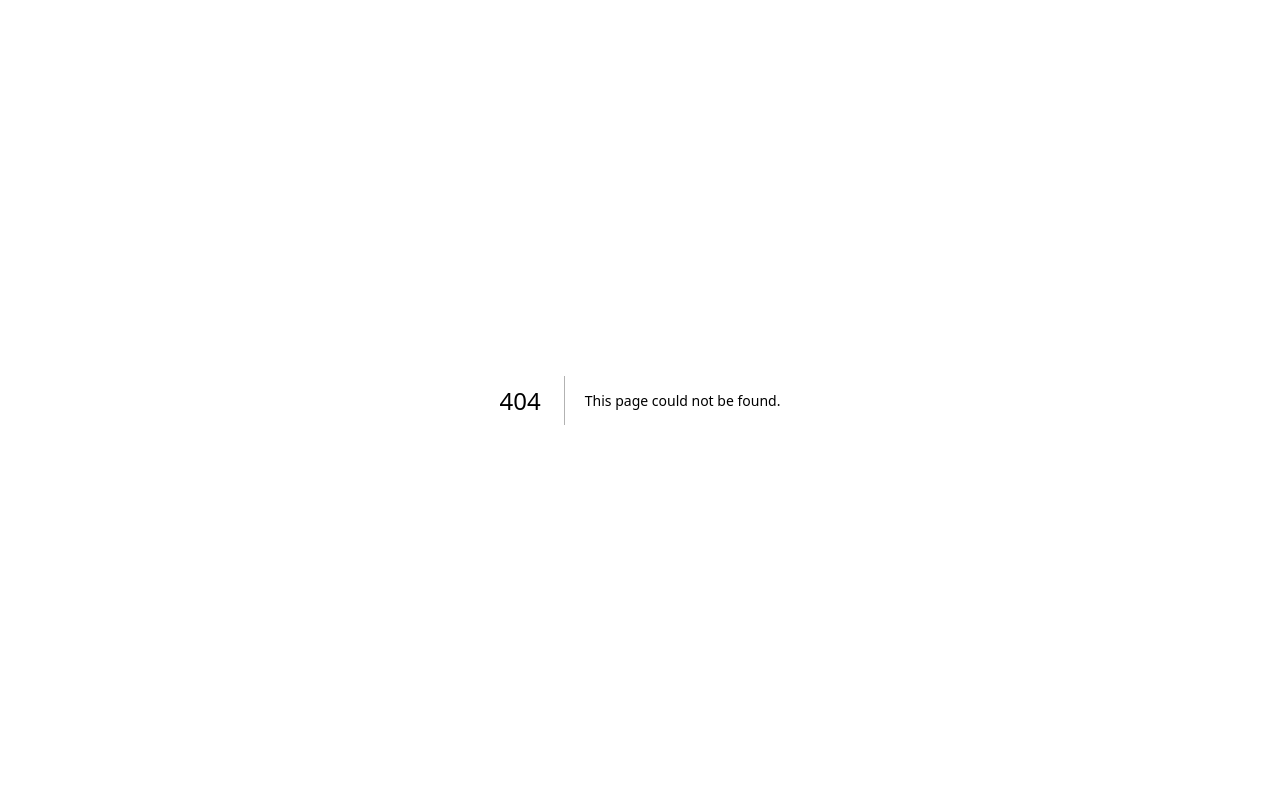
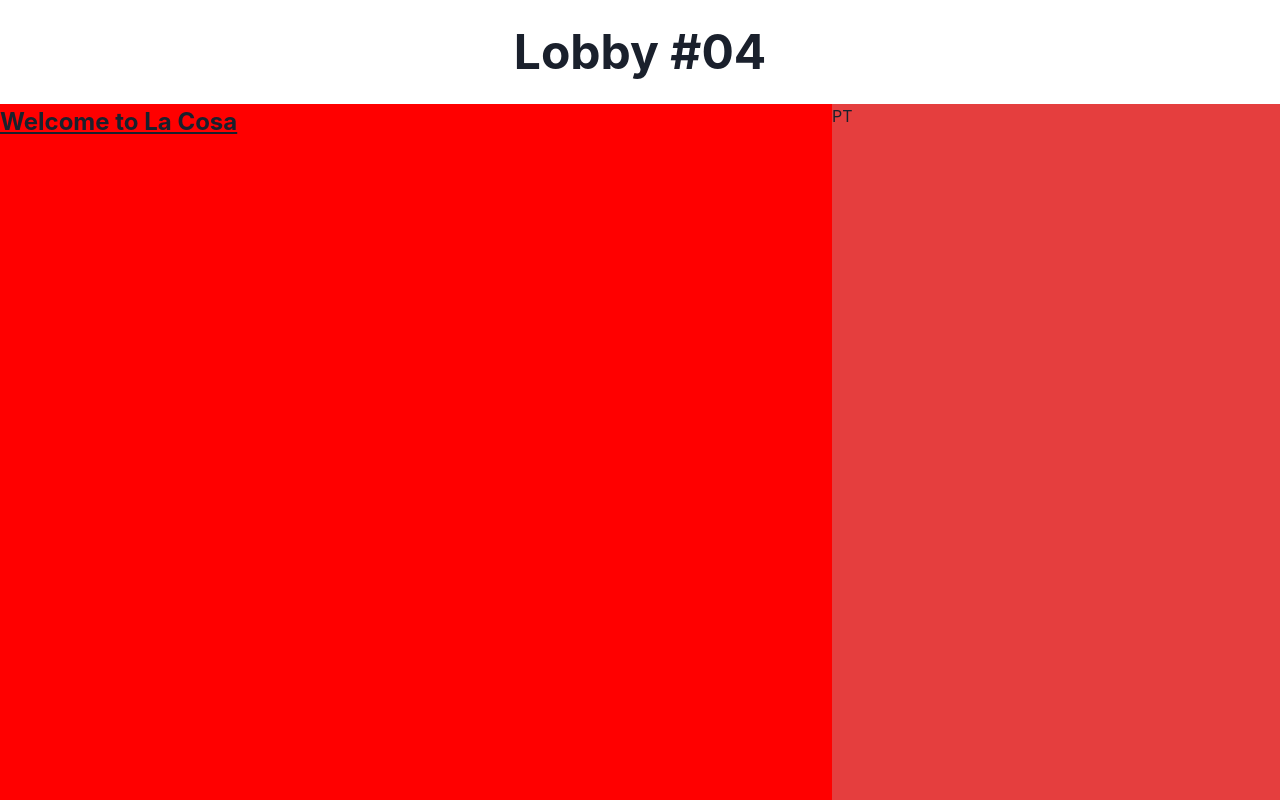
Before and after one commit to ing-soft-1-swifties/la-cosa-front, a Next.js app in the folder next/: page /lobby in a window 1280 px wide. Before the commit this address had no page. Built offline with nearby package versions, Linux system fonts and the light colour scheme.

Commit message:
Inicio pagina Lobby

```diff
--- /dev/null
+++ b/next/src/pages/lobby.tsx
@@ -0,0 +1,24 @@
+import { PageWithLayout } from "@/src/pages/_app";
+import { Box, Flex, SimpleGrid, Text } from "@chakra-ui/react";
+
+const Page: PageWithLayout = () => {
+  return (
+    <Flex flexDir="column" minH="100vh">
+      <Box py={4}>
+        <Text fontSize="5xl" fontWeight="bold" textAlign="center">Lobby #04</Text>
+      </Box>
+      <Flex flex="1" h="100%" bg="blue">
+        <Box flexBasis="65%" bg="red">
+          <Text fontSize="2xl" fontWeight="bold" textDecor="underline">
+            Welcome to La Cosa
+          </Text>
+        </Box>
+        <Box flex="1" bg="red.500">
+          PT
+        </Box>
+      </Flex>
+    </Flex>
+  );
+};
+
+export default Page;
```
